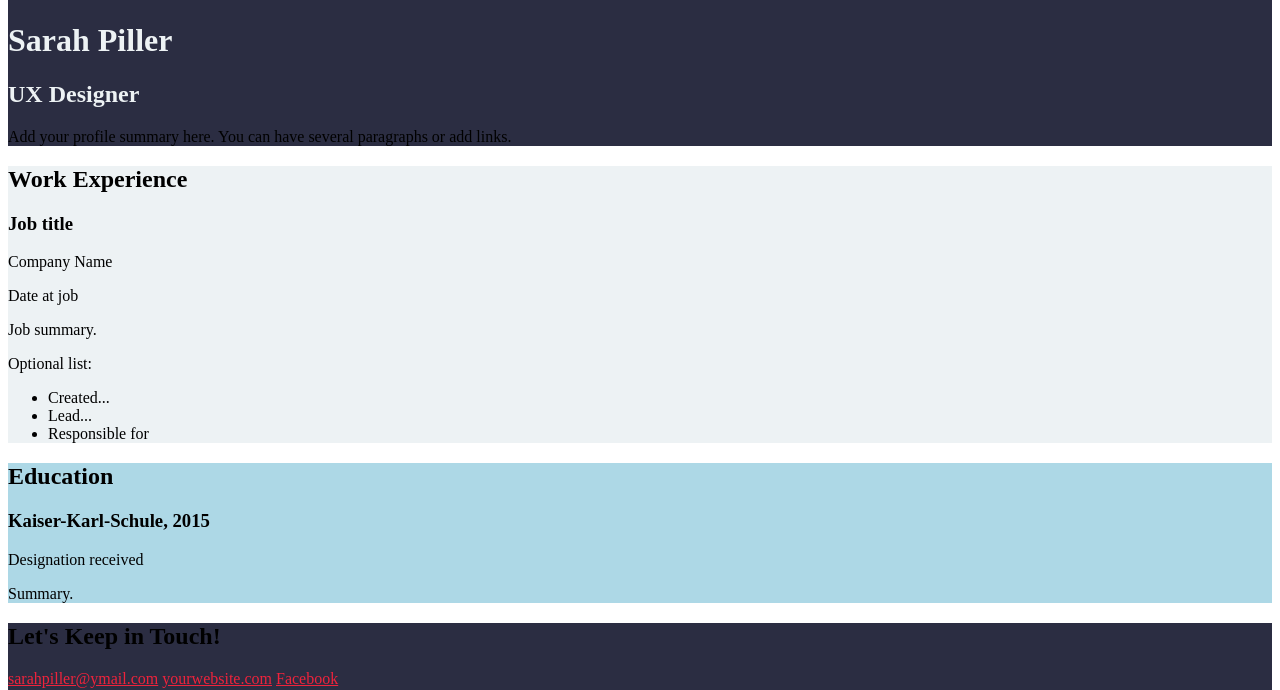
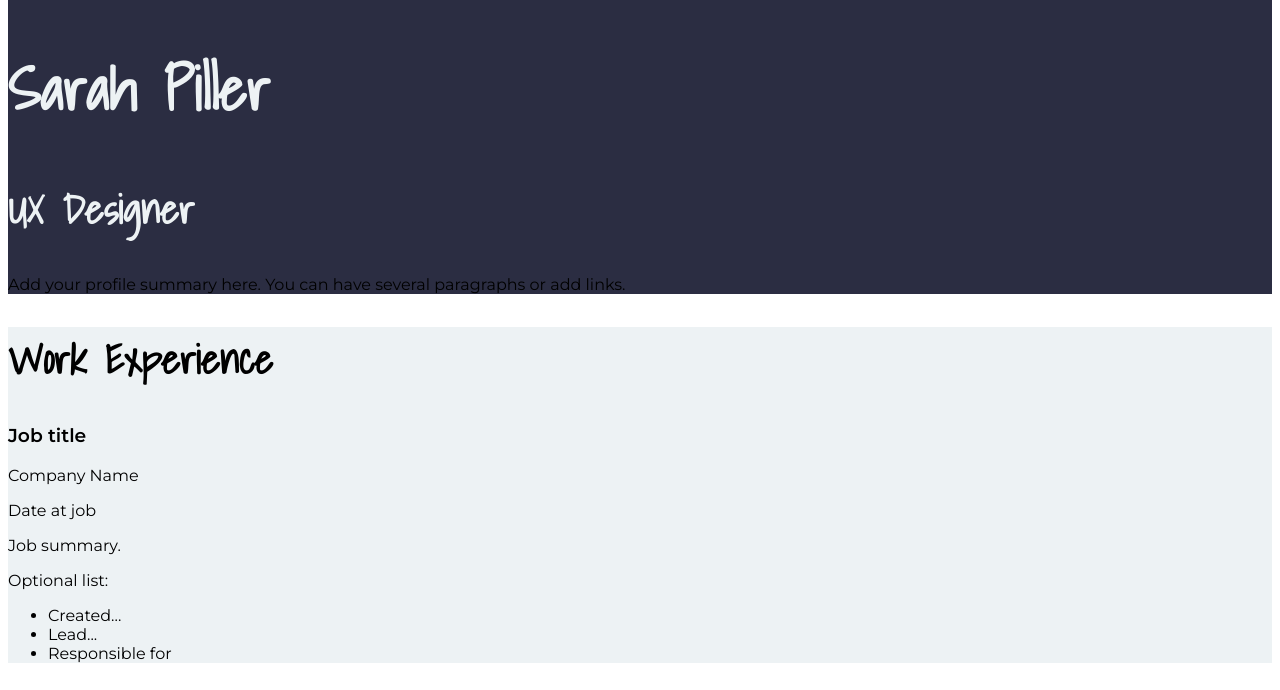
Before and after one commit to UXDSkillslab1718/3-css-essential-training-1-2-resume-files-sarahliina, a plain HTML site: page index.html in a window 1280 px wide. Shown: the part 111-801 px from the top of the page. Drawn offline with Linux system fonts and the light colour scheme.

Commit message:
CSS - Chapter 3

```diff
--- a/css/styles.css
+++ b/css/styles.css
@@ -9,7 +9,21 @@
 
 /* Global styles */
 
-body {}
+body {
+    font-family: 'Montserrat', sans-serif;
+}
+
+h1, h2 {
+    font-family: 'Shadows Into Light', cursive;
+}
+
+h1 {
+    font-size: 60px;
+}
+
+h2 {
+    font-size: 40px;
+}
 
 #cover-image {
     max-height: 100px;
--- a/index.html
+++ b/index.html
@@ -3,6 +3,9 @@
 <head>
     <meta charset="UTF-8">
     <meta name="viewport" content="width=device-width, initial-scale=1.0">
+    <link href="https://fonts.googleapis.com/css?family=Quicksand" rel="stylesheet">
+    <link href="https://fonts.googleapis.com/css?family=Shadows+Into+Light" rel="stylesheet">
+    <link href="https://fonts.googleapis.com/css?family=Montserrat:200,400,600" rel="stylesheet">
     <link rel="stylesheet" href="css/styles.css">
     <title>Sarah Piller | Resume</title>
 </head>
```
